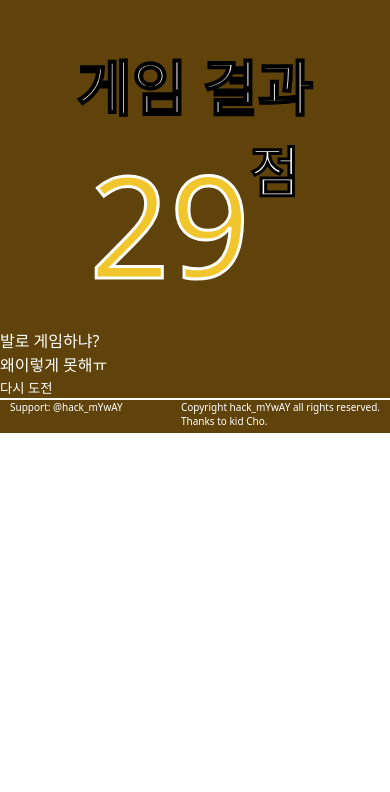
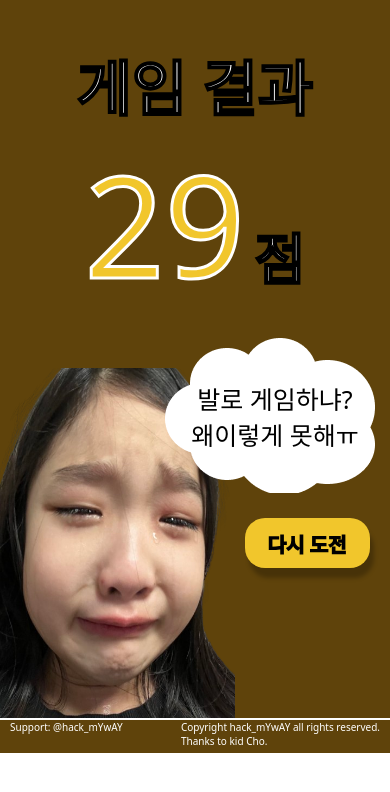
Before and after one commit to CatyJazzy/mYwaYfactorY, a Django app: page /awful in a window 390 px wide. Shown: the top 792 px of the page. Run offline with Django 4.2, Linux system fonts and the light colour scheme; some web fonts are replaced.

Commit message:
결과화면 젼체윤곽 완성 (반응형 문제 있음)

```diff
--- a/MoleGameCho/mini_molegame/main/static/styles/style.css
+++ b/MoleGameCho/mini_molegame/main/static/styles/style.css
@@ -165,6 +165,50 @@ footer {
 /* 점 글자 */
 .result-score > div:nth-of-type(2) {
     font-size: 55px;
-    /* line-height: 200px; */
-    -webkit-text-stroke: 3px black;
+    line-height: 260px;
+    padding-left: 10px;
+    -webkit-text-stroke: 4px black;
+    vertical-align: bottom;
 }
+
+.result-comment {
+    position: relative;
+    height: 380px;
+    margin-top: 10px;
+}
+
+.result-comment > img {
+    width: 235px;
+    height: 350px;
+    position: absolute;
+    top: 30px;
+}
+
+.result-comment > button {
+    background: #F1C62C;
+    box-shadow: 4px 10px 4px rgba(0, 0, 0, 0.25);
+    border-radius: 20px;
+    width: 125px;
+    height: 50px;
+    font-size: 20px;
+    -webkit-text-stroke: 2px black;
+    position: absolute;
+    right: 20px;
+    top: 180px;
+}
+
+/* 말풍선 */
+.result-cloud  {
+    font-size: 25px;
+    color:black;
+    text-align: center;
+    position: absolute;
+    right: 10px;
+    background: url("../image/comment_cloud.png") no-repeat;
+    width: 210px;
+    height: 155px;
+    display: flex;
+    justify-content: center;
+    align-items: center;
+    padding-left: 5px;
+}
--- a/MoleGameCho/mini_molegame/main/templates/result1.html
+++ b/MoleGameCho/mini_molegame/main/templates/result1.html
@@ -1,13 +1,16 @@
 {% extends "base.html" %}{% block title %}못했음{% endblock %} {% block content %}
+{% load static %}
 <main>
     <div class="result-title">게임 결과</div>
     <div class="result-score">
         <div>29</div>
         <div>점</div>
     </div>
-    <div class="result-picture">
-        <div></div>
-        <div>발로 게임하냐?<br>왜이렇게 못해ㅠ</div>
+    <div class="result-comment">
+        <img src={% static "image/crying_clean.png" %}/>
+        <div class="result-cloud">
+            발로 게임하냐?<br>왜이렇게 못해ㅠ
+        </div>
         <button>다시 도전</button>
     </div>
 </main>
```
Also changed, not shown: MoleGameCho/mini_molegame/main/templates/result2.html (+6 -3 lines), MoleGameCho/mini_molegame/main/static/image/comment_cloud.png (added).
